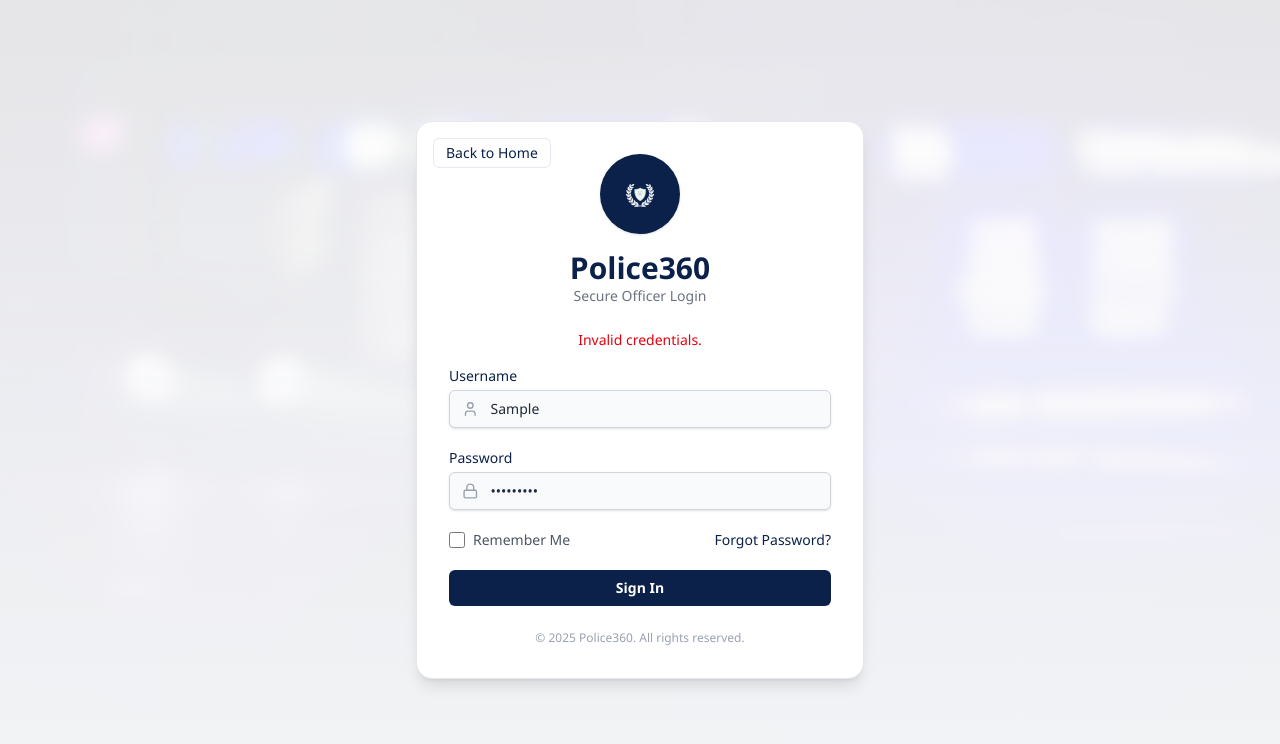
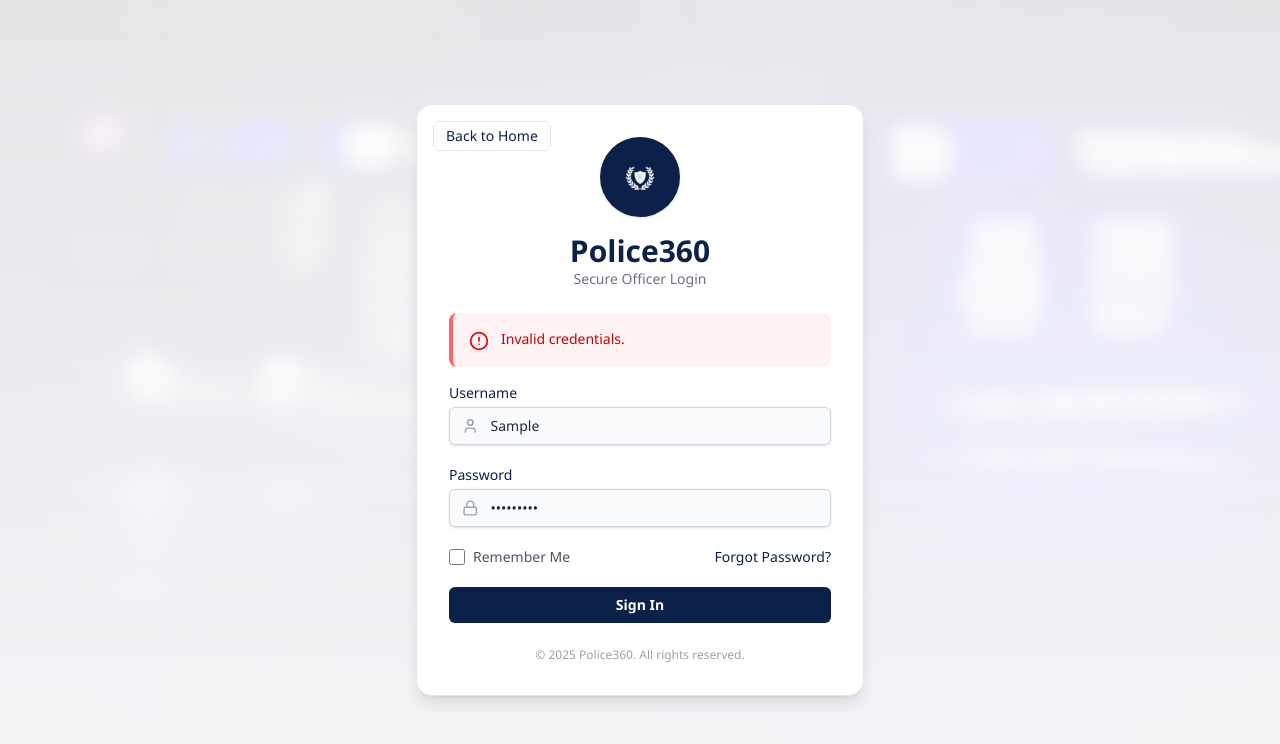
Before and after one commit to sahilhaq2003/Police360, a React (Vite) app in the folder frontend/: page /login in a window 1280 px wide. Both pictures are taken after typing "Sample", "Sample123" into the empty fields and a click on the button "Sign In". Shown: the top 744 px of the page. Built offline with nearby package versions, Linux system fonts and the light colour scheme; no server answers.

Commit message:
officer deacticated loging prohibited

```diff
--- a/frontend/src/Components/UserManage/Login.jsx
+++ b/frontend/src/Components/UserManage/Login.jsx
@@ -1,7 +1,7 @@
 import React, { useState } from 'react';
 import axiosInstance from '../../utils/axiosInstance';
 import { useNavigate } from 'react-router-dom';
-import { User, Lock, Loader2 } from 'lucide-react';
+import { User, Lock, Loader2, AlertCircle, ShieldX } from 'lucide-react';
 import loginBg from '../../assets/loginbg.jpg';
 import PLogo from '../../assets/PLogo.png'; // Custom logo
 
@@ -10,11 +10,15 @@ const Login = () => {
   const [rememberMe, setRememberMe] = useState(false);
   const [loading, setLoading] = useState(false);
   const [error, setError] = useState('');
+  const [errorType, setErrorType] = useState(''); // 'credentials' or 'deactivated'
   const navigate = useNavigate();
 
   const handleChange = (e) => {
     setFormData({ ...formData, [e.target.name]: e.target.value });
-    if (error) setError('');
+    if (error) {
+      setError('');
+      setErrorType('');
+    }
   };
 
 const handleSubmit = async (e) => {
@@ -38,7 +42,15 @@ const handleSubmit = async (e) => {
       navigate('/officer/OfficerDashboard');
     }
   } catch (err) {
-    setError(err.response?.data?.message || 'Invalid credentials.');
+    const errorMessage = err.response?.data?.message || 'Invalid credentials.';
+    setError(errorMessage);
+
+    // Determine error type for styling
+    if (errorMessage.includes('deactivated')) {
+      setErrorType('deactivated');
+    } else {
+      setErrorType('credentials');
+    }
   } finally {
     setLoading(false);
   }
@@ -75,7 +87,25 @@ const handleSubmit = async (e) => {
 
         {/* Error Message */}
         {error && (
-          <div className="mb-4 text-red-600 text-sm text-center font-medium">{error}</div>
+          <div className={`mb-4 p-4 rounded-lg border-l-4 flex items-start gap-3 ${
+            errorType === 'deactivated'
+              ? 'bg-red-50 border-red-400 text-red-800'
+              : 'bg-red-50 border-red-400 text-red-700'
+          }`}>
+            {errorType === 'deactivated' ? (
+              <ShieldX className="w-5 h-5 text-red-600 mt-0.5 flex-shrink-0" />
+            ) : (
+              <AlertCircle className="w-5 h-5 text-red-600 mt-0.5 flex-shrink-0" />
+            )}
+            <div className="flex-1">
+              <p className="text-sm font-medium">{error}</p>
+              {errorType === 'deactivated' && (
+                <p className="text-xs text-red-600 mt-1">
+                  If you believe this is an error, please contact your station administrator.
+                </p>
+              )}
+            </div>
+          </div>
         )}
 
         {/* Login Form */}
```
Also changed, not shown: 1 other file (tests, documents, lock files or other folders).
